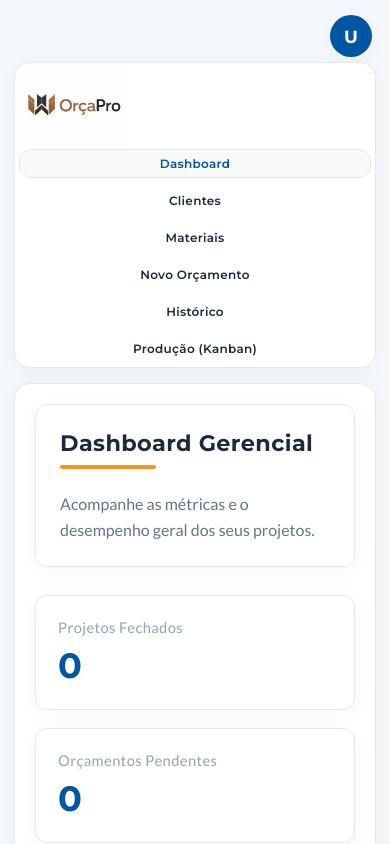
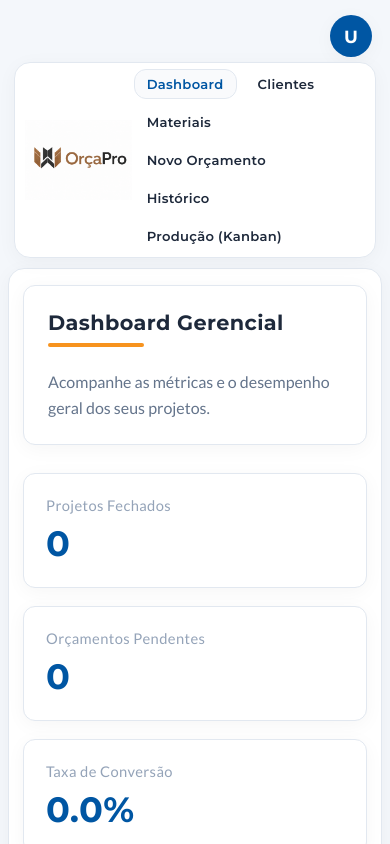
Before and after one commit to danielcousseau/Or-aPro, a React (Vite) app in the folder OrcaPro/frontend/: page / in a window 390 px wide. Shown: the top 844 px of the page. Built offline with nearby package versions, Linux system fonts and the light colour scheme; no server answers; sample sign-in values are in the browser's storage.

Commit message:
update index.css

```diff
--- a/OrcaPro/frontend/src/index.css
+++ b/OrcaPro/frontend/src/index.css
@@ -499,10 +499,6 @@
         flex-direction: column;
     }
 
-    button {
-        width: 100%;
-    }
-
     #resumoOrcamento p {
         flex-direction: column;
         gap: 6px;
@@ -511,27 +507,51 @@
 
 @media (max-width: 600px) {
     h1 {
-        font-size: 1.4rem; /* Um pouco menor para não apertar as margens em celulares estreitos */
+        font-size: 1.3rem;
     }
 
+    /* Menu vira scroll horizontal — sem quebrar em múltiplas linhas */
     .menu {
         gap: 2px;
-        padding: 4px;
+        padding: 6px 10px;
+        overflow-x: auto;
+        flex-wrap: nowrap;
+        -webkit-overflow-scrolling: touch;
+        scrollbar-width: none;
+        top: 8px;
+    }
+    .menu::-webkit-scrollbar {
+        display: none;
+    }
+    .menu a {
+        flex-shrink: 0;
+        white-space: nowrap;
+        padding: 6px 12px;
+        font-size: 0.82rem;
     }
 
-    .menu a {
-        flex: 1 1 calc(50% - 2px);
-        text-align: center;
-        padding: 6px 4px;
-        font-size: 0.75rem;
+    .container {
+        padding: 16px 14px;
+        margin-left: 8px;
+        margin-right: 8px;
+        margin-top: 10px;
     }
 
     .form-section,
     .lista-clientes,
     .cliente-card,
     #resumoOrcamento {
-        padding: 15px;
-        border-radius: 14px;
+        padding: 14px;
+        border-radius: 12px;
+    }
+
+    /* Botões full-width só no celular, não no tablet */
+    button {
+        width: 100%;
+    }
+
+    .form-buttons {
+        flex-direction: column;
     }
 
     /* No celular, quebra os campos lado a lado para um embaixo do outro */
@@ -554,6 +574,22 @@
     /* No celular, garante que as listas de consulta não vazem a tela (1 coluna forçada) */
     .grid-cards {
         grid-template-columns: 1fr;
+    }
+
+    /* Modal não vaza a tela em celulares pequenos */
+    .modal-content {
+        margin: 16px;
+        padding: 20px 18px;
+        max-height: 90vh;
+        overflow-y: auto;
+    }
+
+    /* Botões do modal ficam lado a lado (cancelar + confirmar) */
+    .modal-actions {
+        flex-direction: row;
+    }
+    .modal-actions button {
+        flex: 1;
     }
 }
 .dashboard-hero {
```
